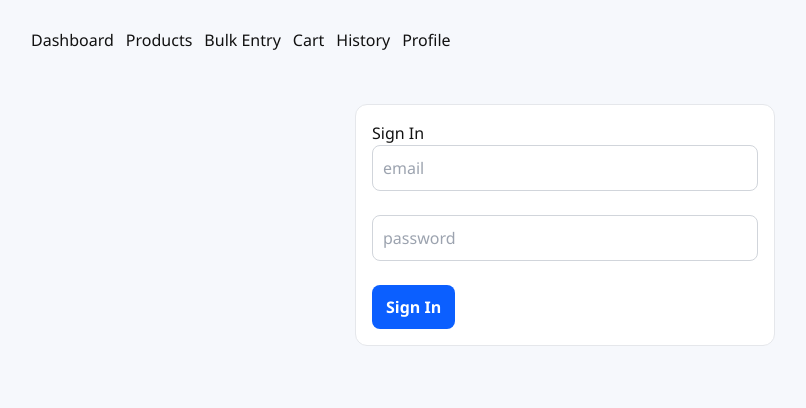
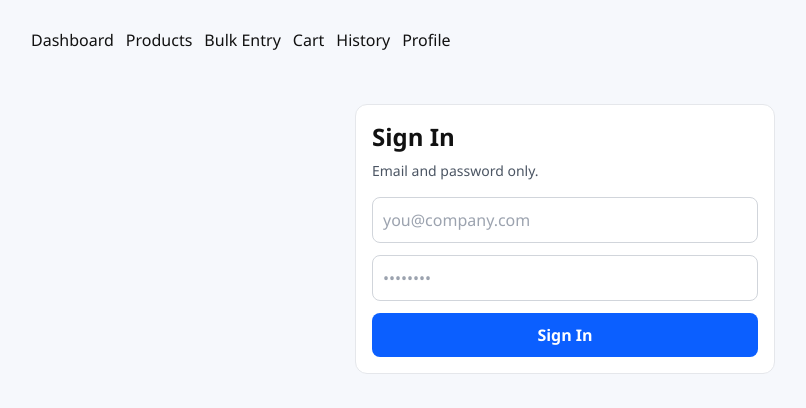
Before and after one commit to callen1499/att-route-order, a Next.js app: page /login in a window 1280 px wide. Shown: the top 408 px of the page, without its empty margins (75-881 px from the left). Built offline with nearby package versions, Linux system fonts and the light colour scheme; no server answers.

Commit message:
Update page.tsx

```diff
--- a/src/app/login/page.tsx
+++ b/src/app/login/page.tsx
@@ -1,14 +1,39 @@
-"use client";
-import { useState } from "react";
-import { useRouter } from "next/navigation";
-import { createSupabaseBrowserClient } from "@/lib/supabase/browser";
-export default function Login(){
-  const s = createSupabaseBrowserClient(); const r = useRouter();
-  const [email,setEmail]=useState(""); const [password,setPassword]=useState(""); const [err,setErr]=useState("");
-  return <div className="card" style={{maxWidth:420,margin:"40px auto"}}><h1>Sign In</h1>
-    <form onSubmit={async(e)=>{e.preventDefault();const {error}=await s.auth.signInWithPassword({email,password});if(error) setErr(error.message); else r.push('/dashboard');}}>
-      <input className="input" value={email} onChange={e=>setEmail(e.target.value)} placeholder="email" /><br/><br/>
-      <input className="input" type="password" value={password} onChange={e=>setPassword(e.target.value)} placeholder="password" /><br/><br/>
-      {err && <p>{err}</p>}<button className="button" type="submit">Sign In</button>
-    </form></div>;
+import { signIn } from "./actions";
+
+export default function LoginPage({
+  searchParams,
+}: {
+  searchParams?: { error?: string };
+}) {
+  const err = searchParams?.error ? decodeURIComponent(searchParams.error) : "";
+
+  return (
+    <div className="card" style={{ maxWidth: 420, margin: "40px auto" }}>
+      <h1 className="text-2xl font-bold mb-2">Sign In</h1>
+      <p className="text-sm text-gray-600 mb-4">Email and password only.</p>
+
+      <form action={signIn} className="space-y-3">
+        <input
+          className="input"
+          type="email"
+          name="email"
+          placeholder="you@company.com"
+          required
+        />
+        <input
+          className="input"
+          type="password"
+          name="password"
+          placeholder="••••••••"
+          required
+        />
+
+        {err ? <p className="text-sm text-red-700">{err}</p> : null}
+
+        <button className="button w-full" type="submit">
+          Sign In
+        </button>
+      </form>
+    </div>
+  );
 }
```
